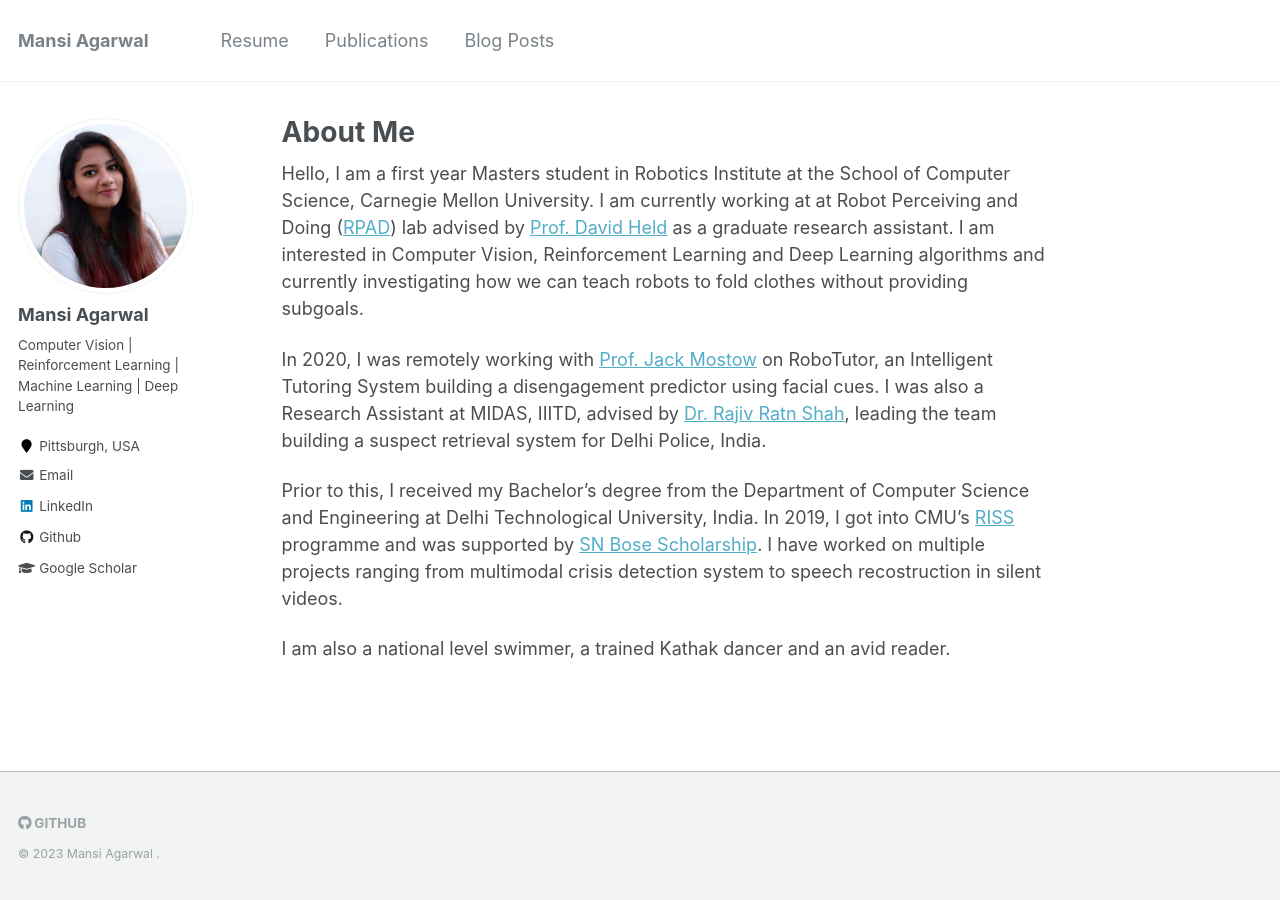
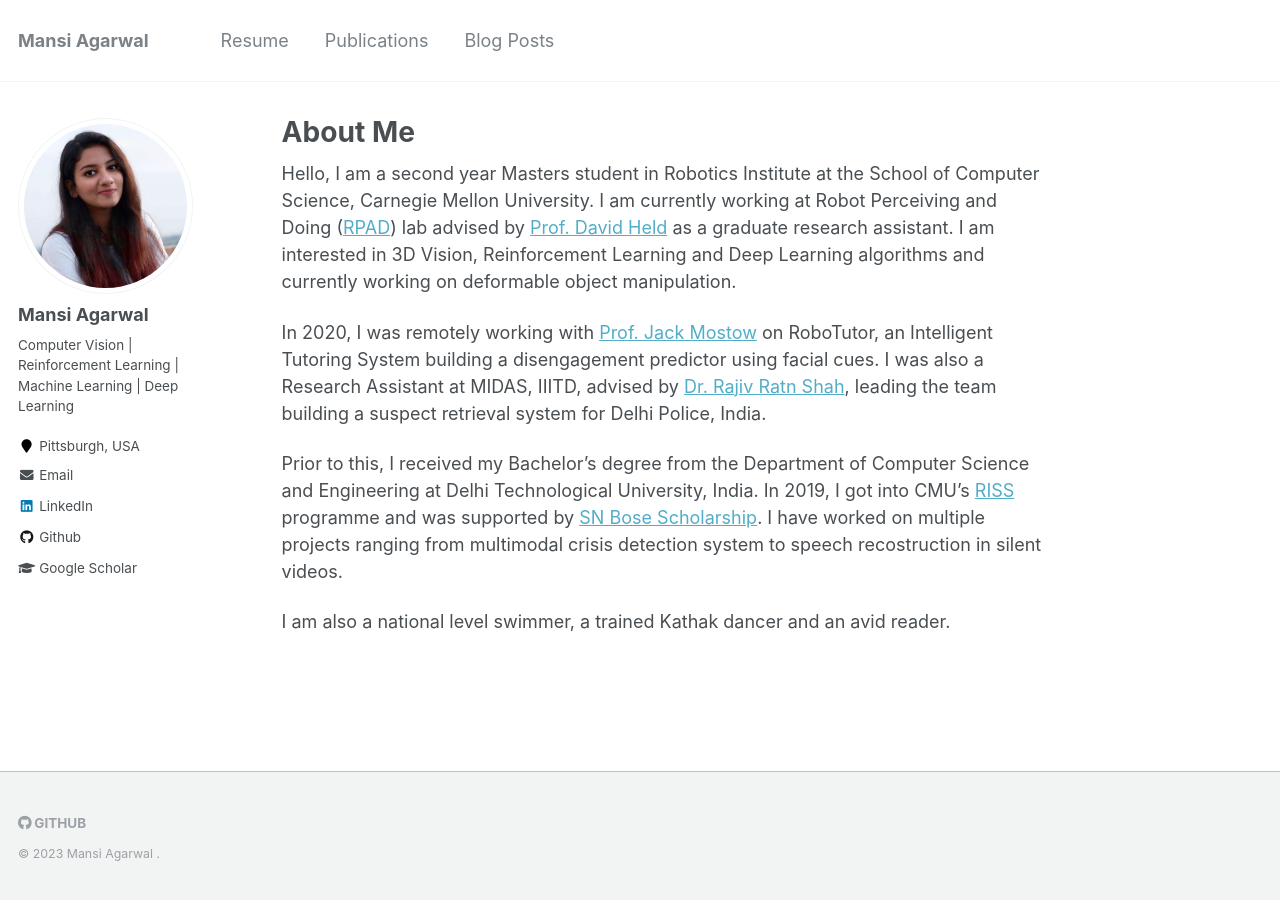
Before and after one commit to MansiAgarwal11/MansiAgarwal11.github.io, a Jekyll site: the page built from _pages/about.md, in a window 1280 px wide. Built offline with Jekyll 4.4.1, drawn with Linux system fonts in a browser that asks for light colours.

Commit message:
Update about.md

```diff
--- a/_pages/about.md
+++ b/_pages/about.md
@@ -8,7 +8,7 @@ redirect_from:
   - /about.html
 ---
 
-Hello, I am a first year Masters student in Robotics Institute at the School of Computer Science, Carnegie Mellon University. I am currently working at at Robot Perceiving and Doing ([RPAD](https://r-pad.github.io)) lab advised by [Prof. David Held](https://davheld.github.io) as a graduate research assistant. I am interested in Computer Vision, Reinforcement Learning and Deep Learning algorithms and currently investigating how we can teach robots to fold clothes without providing subgoals.
+Hello, I am a second year Masters student in Robotics Institute at the School of Computer Science, Carnegie Mellon University. I am currently working at Robot Perceiving and Doing ([RPAD](https://r-pad.github.io)) lab advised by [Prof. David Held](https://davheld.github.io) as a graduate research assistant. I am interested in 3D Vision, Reinforcement Learning and Deep Learning algorithms and currently working on deformable object manipulation.
 
 In 2020, I was remotely working with [Prof. Jack Mostow](https://scholar.google.ca/citations?user=P0Mv6pIAAAAJ&hl=en) on RoboTutor, an Intelligent Tutoring System building a disengagement predictor using facial cues. I was also a Research Assistant at MIDAS, IIITD, advised by [Dr. Rajiv Ratn Shah](https://scholar.google.com.sg/citations?user=WAChZv4AAAAJ&hl=en), leading the team building a suspect retrieval system for Delhi Police, India.
 
```
